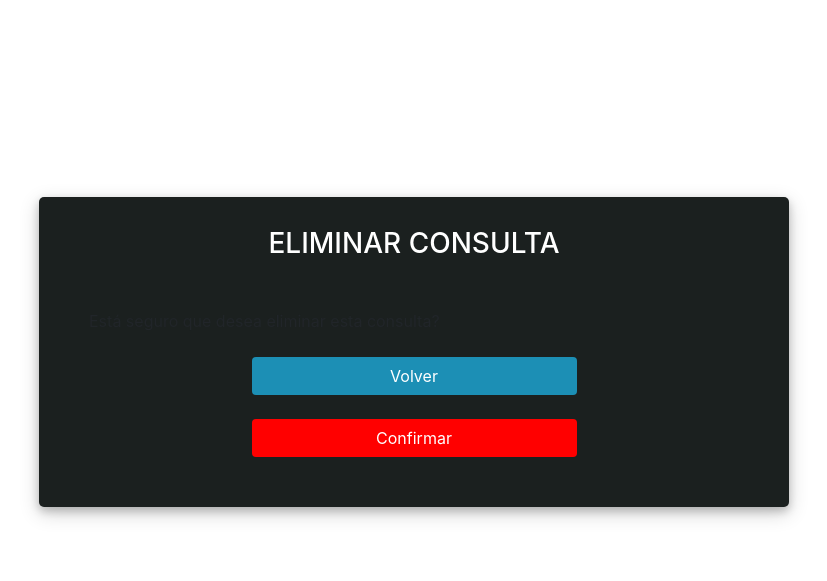
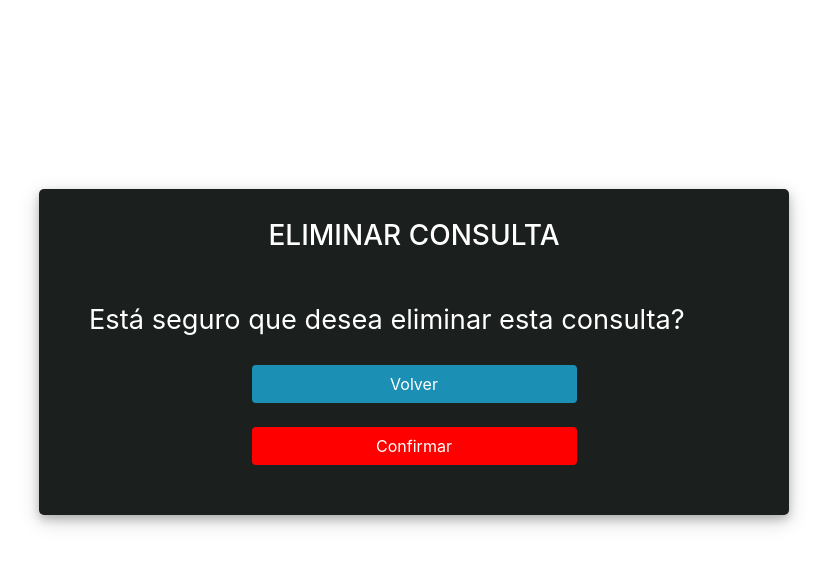
Before and after one commit to SteveAraya/PROYECTO_FINAL_CODER, a Django app: page /contact-us/contactUsDelete/1 in a window 1280 px wide. Shown: the part 48-629 px from the top of the page, without its empty margins (226-1053 px from the left). Run offline with Django 4.2, Linux system fonts and the light colour scheme; data comes from the database, SQL or seed files in the repository; some libraries are stand-ins or nearby versions.

Commit message:
Trabajando en eliminar consultas

```diff
--- a/MVTProyectoFinalCoder/App_ContactUs/templates/ContactUSDelete.html
+++ b/MVTProyectoFinalCoder/App_ContactUs/templates/ContactUSDelete.html
@@ -24,6 +24,11 @@
     .delete_btn:focus {
         box-shadow: none !important;
         outline: 0px !important;
+    }
+
+    p{
+        color: white;
+        font-size: 1.7rem;
     }
 </style>
 
```
